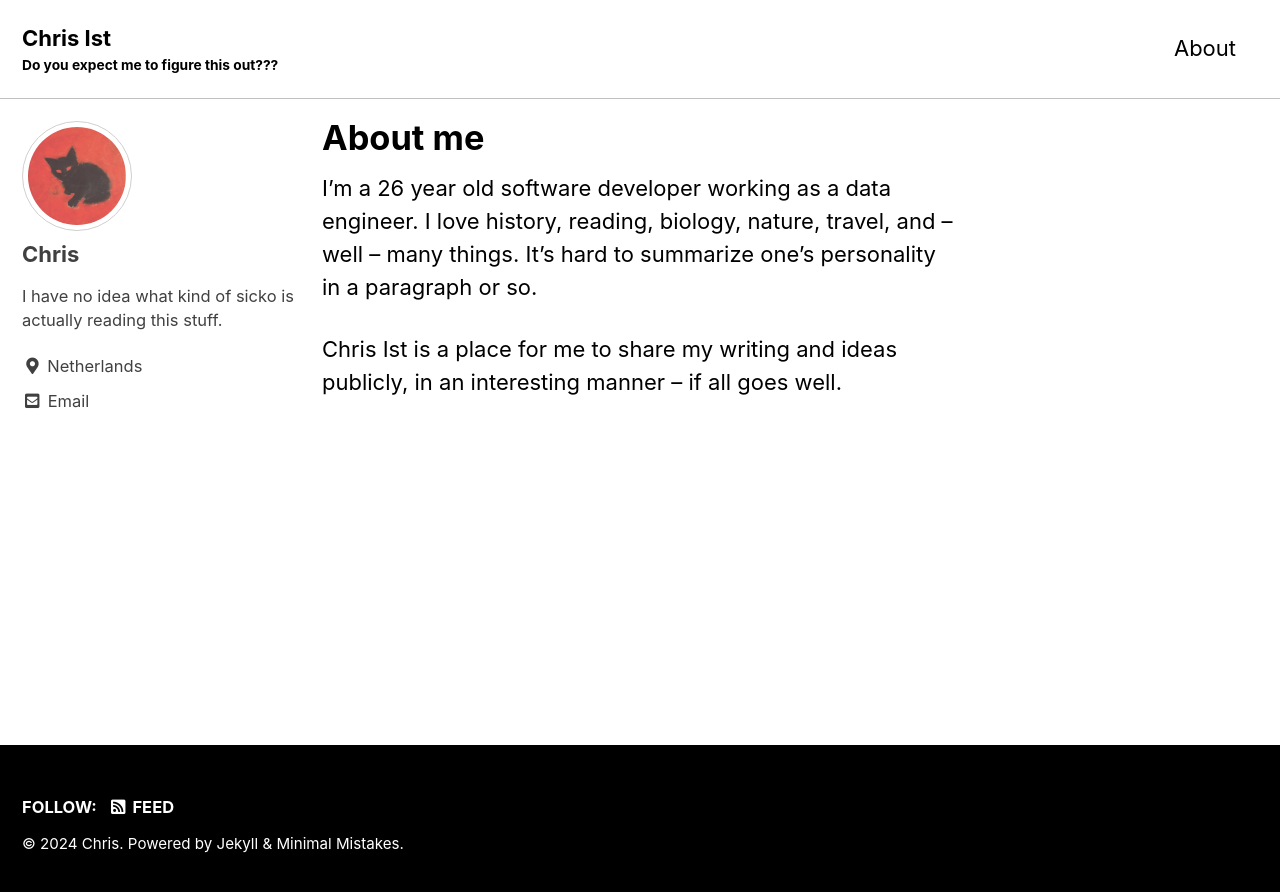
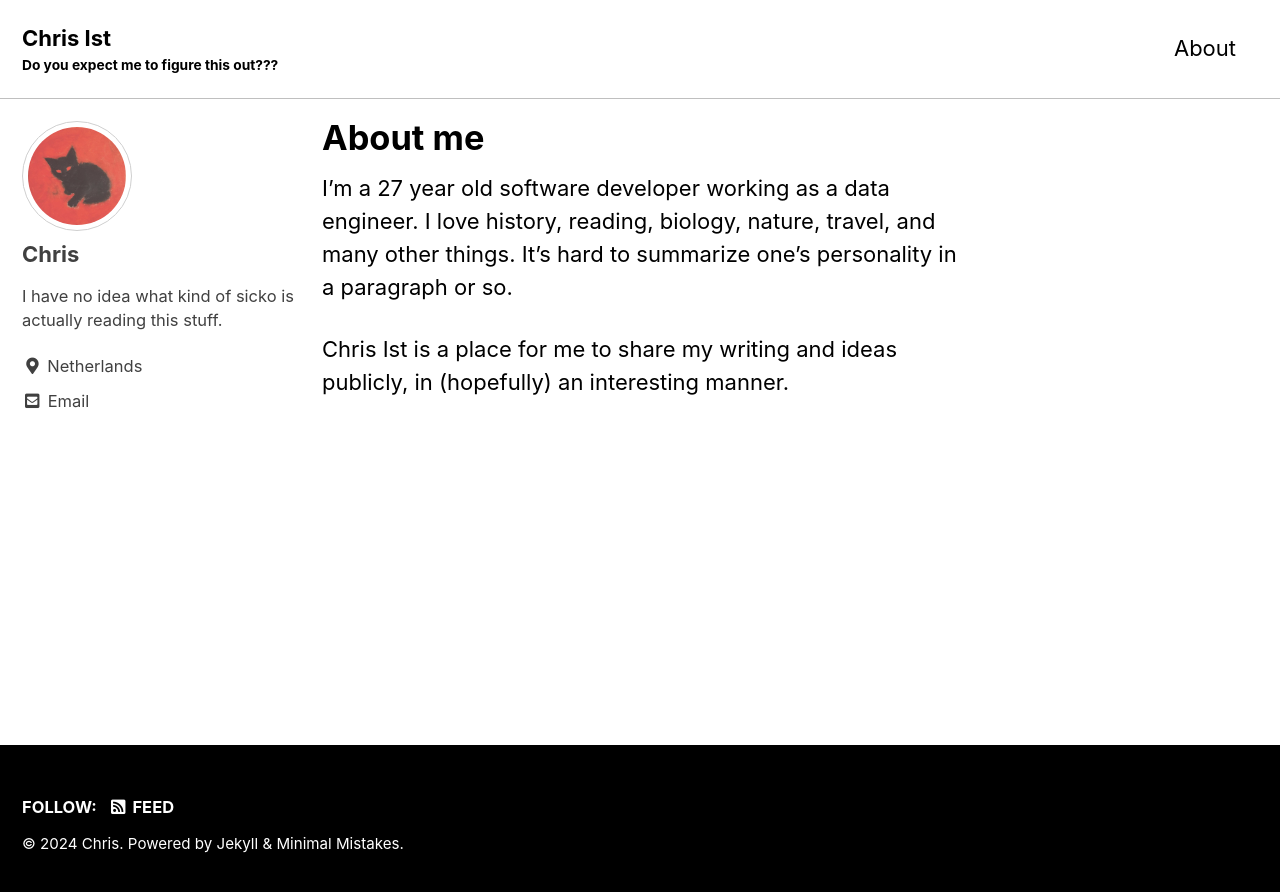
Before and after one commit to Jokip7/jokip7.github.io, a Jekyll site: the page built from _pages/about.md, in a window 1280 px wide. Shown: the top 892 px of the page. Built offline with Jekyll 4.4.1, drawn with Linux system fonts in a browser that asks for light colours; cached includes are drawn as plain includes.

```diff
--- a/_pages/about.md
+++ b/_pages/about.md
@@ -5,8 +5,8 @@ sitemap: false
 permalink: /about
 ---
 
-I'm a 26 year old software developer working as a data engineer.
-I love history, reading, biology, nature, travel, and -- well -- many things.
+I'm a 27 year old software developer working as a data engineer.
+I love history, reading, biology, nature, travel, and many other things.
 It's hard to summarize one's personality in a paragraph or so.
 
-Chris Ist is a place for me to share my writing and ideas publicly, in an interesting manner -- if all goes well.
+Chris Ist is a place for me to share my writing and ideas publicly, in (hopefully) an interesting manner.
```
Also changed, not shown: _posts/2024-01-02-writing.md (+4 -3 lines), _posts/2024-11-23-another-day-another-dollar.md (added, +49 -0 lines), assets/images/forest.jpeg (added), 1 other file.
